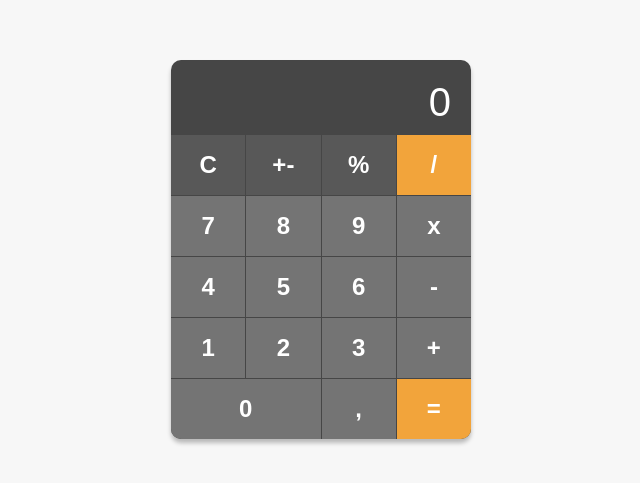
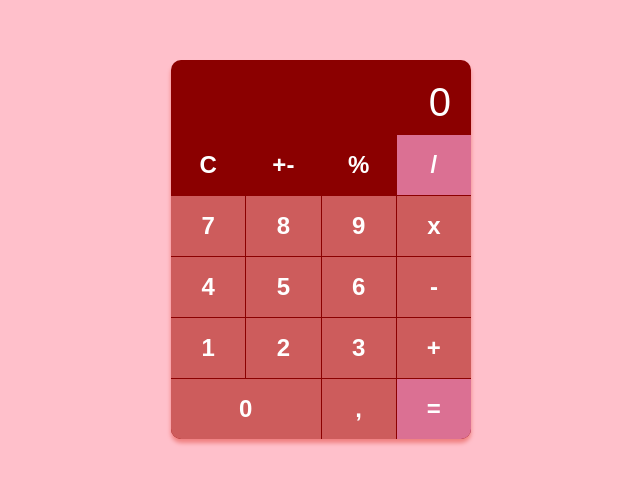
Before and after one commit to manuellaZanrosso/avali_2, a plain HTML site: page Ava_2_Manuella/ava_2_CALCULADORA/index.html in a window 1280 px wide. Shown: the part 151-634 px from the top of the page, without its empty margins (319-959 px from the left). Drawn offline with Linux system fonts and the light colour scheme.

Commit message:
Add files via upload

```diff
--- a/Ava_2_Manuella/ava_2_BLOCONOTAS/style.css
+++ b/Ava_2_Manuella/ava_2_BLOCONOTAS/style.css
@@ -10,7 +10,7 @@ body {
     justify-content: center;
     align-items: center;
     height: 100vh;
-    background-color: #f4f4f4;
+    background-color: #FFC0CB;
 }
 
 .app {
@@ -49,13 +49,13 @@ ul {
 }
 
 li {
-    background-color: #f0f0f0;
+    background-color: #F08080;
     padding: 10px;
     margin: 5px 0;
     border-radius: 5px;
 }
 
 li button {
-    background-color: #f44336;
+    background-color: 	#800000;
     margin-left: 10px;
 }
--- a/Ava_2_Manuella/ava_2_CALCULADORA/style.css
+++ b/Ava_2_Manuella/ava_2_CALCULADORA/style.css
@@ -9,13 +9,13 @@ body{
     align-items: center;
     justify-content: center;
     height: 100vh;
-    background-color: #f7f7f7;
+    background-color: #FFC0CB;
 }
 .calculadora{
     width: 300px;
-    background-color: #464646;
+    background-color: #8B0000;
     border-radius: 10px;
-    box-shadow: 0px 4px 4px #00000040;
+    box-shadow: 0px 4px 4px #F08080;
     font-family: Arial, Helvetica, sans-serif;
     overflow: hidden;
 }
@@ -51,12 +51,12 @@ body{
 }
 
 .bg-gray{
-    background-color: #585858;
+    background-color: #8B0000;
 }
 
 .bg-light-gray {
 
-background-color: #747474;
+background-color: #CD5C5C;
 }
 
 button:active{
@@ -64,5 +64,5 @@ button:active{
 }
 
 .bg-orange{
-    background-color: #f2a43b;
+    background-color: #DB7093;
 }
```
